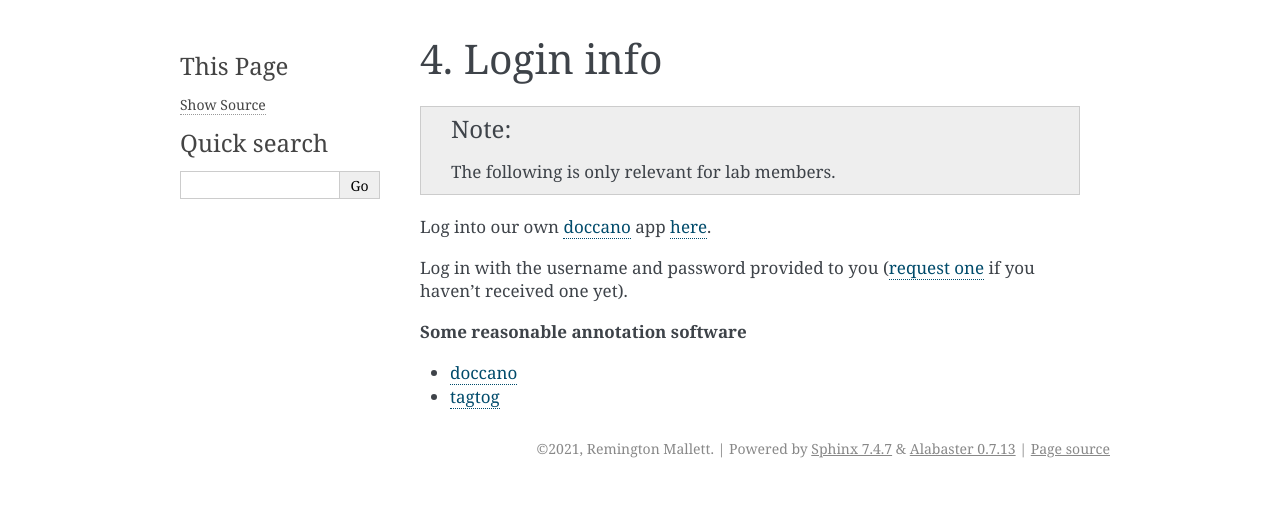
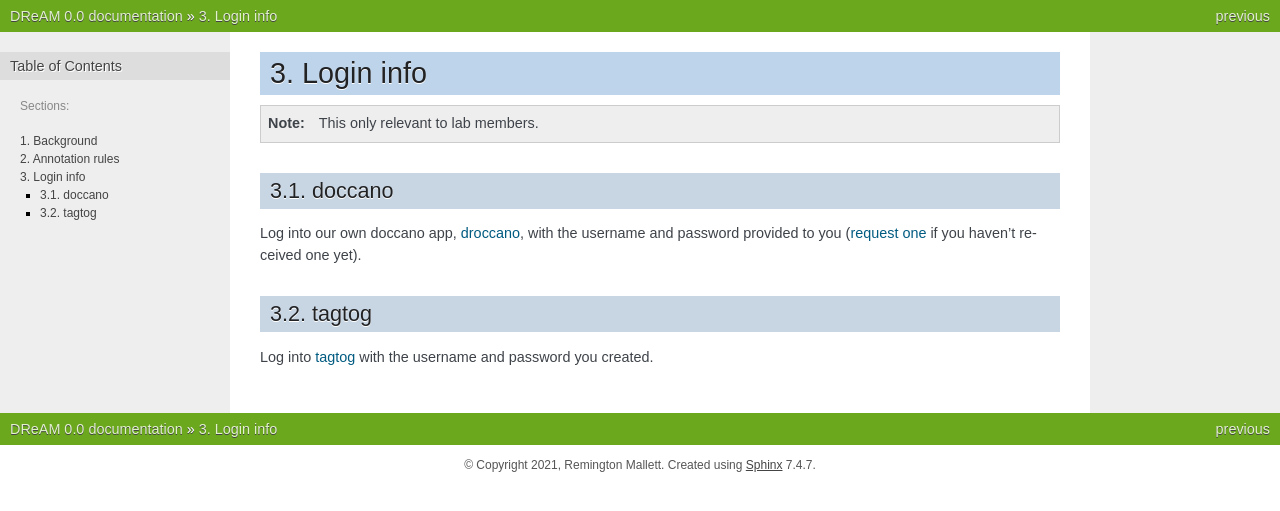
Before and after one commit to remrama/DREaM, a Sphinx documentation site: the page built from docs/source/login.rst, in a window 1280 px wide. Shown: the top 511 px of the page. Built offline with Sphinx 7.4.7, drawn with Linux system fonts in a browser that asks for light colours.

Commit message:
cleanup and new theme

```diff
--- a/docs/source/conf.py
+++ b/docs/source/conf.py
@@ -47,7 +47,7 @@ exclude_patterns = []
 # The theme to use for HTML and HTML Help pages.  See the documentation for
 # a list of builtin themes.
 #
-html_theme = 'alabaster'
+html_theme = 'nature'
 
 # Add any paths that contain custom static files (such as style sheets) here,
 # relative to this directory. They are copied after the builtin static files,
@@ -57,3 +57,14 @@ html_static_path = ['_static']
 html_css_files = [
     'css/annotations.css',
 ]
+
+
+# -- custom stuff I'm adding -------------------------------------------------
+
+# only show table of contents in the sidebar
+html_sidebars = {
+   '**': ['globaltoc.html'],
+}
+
+# remove the "index" link in the header, since there is not content there
+html_use_index = False
--- a/docs/source/index.rst
+++ b/docs/source/index.rst
@@ -18,7 +18,6 @@ This is **not a coding manual or scoring guide** (as in `Schredl, M. (2010). Dre
 
    background
    annotation
-   practice
    login
 
 
--- a/docs/source/login.rst
+++ b/docs/source/login.rst
@@ -3,14 +3,16 @@ Login info
 
 .. note::
 
-   The following is only relevant for lab members.
+   This only relevant to lab members.
 
 
-Log into our own `doccano <https://doccano.herokuapp.com/>`_  app `here <https://droccano.herokuapp.com/>`_.
+doccano
+-------
 
-Log in with the username and password provided to you (`request one <mailto:mallett.remy@gmail.com>`_ if you haven't received one yet).
+Log into our own doccano app, `droccano <https://droccano.herokuapp.com/>`_, with the username and password provided to you (`request one <mailto:mallett.remy@gmail.com>`_ if you haven't received one yet).
 
-**Some reasonable annotation software**
 
-- `doccano <https://doccano.herokuapp.com/>`_
-- `tagtog <https://www.tagtog.net/>`_
+tagtog
+------
+
+Log into `tagtog <https://www.tagtog.net/>`_ with the username and password you created.
```
Also changed, not shown: docs/source/practice.rst (deleted, +0 -25 lines).
